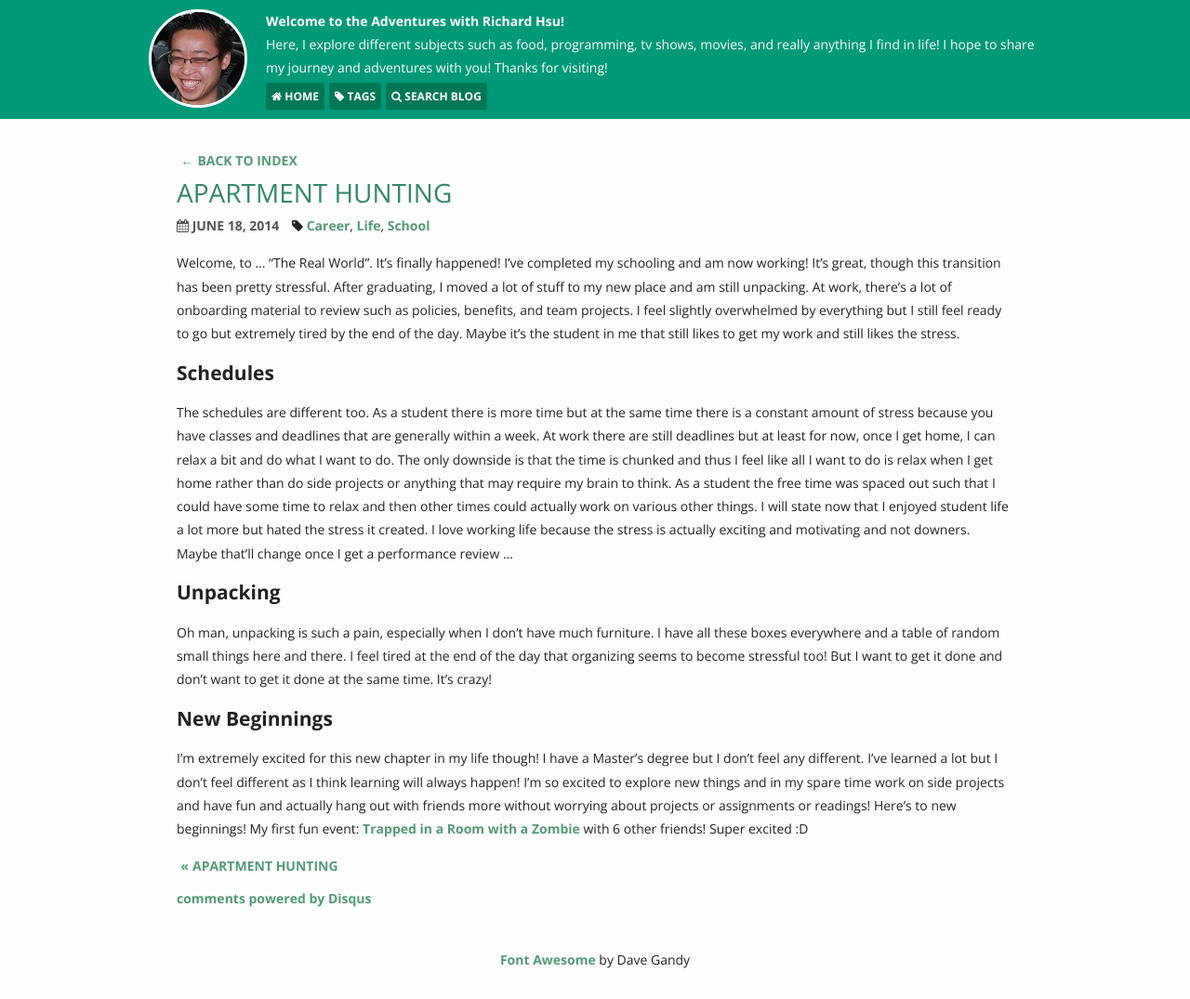
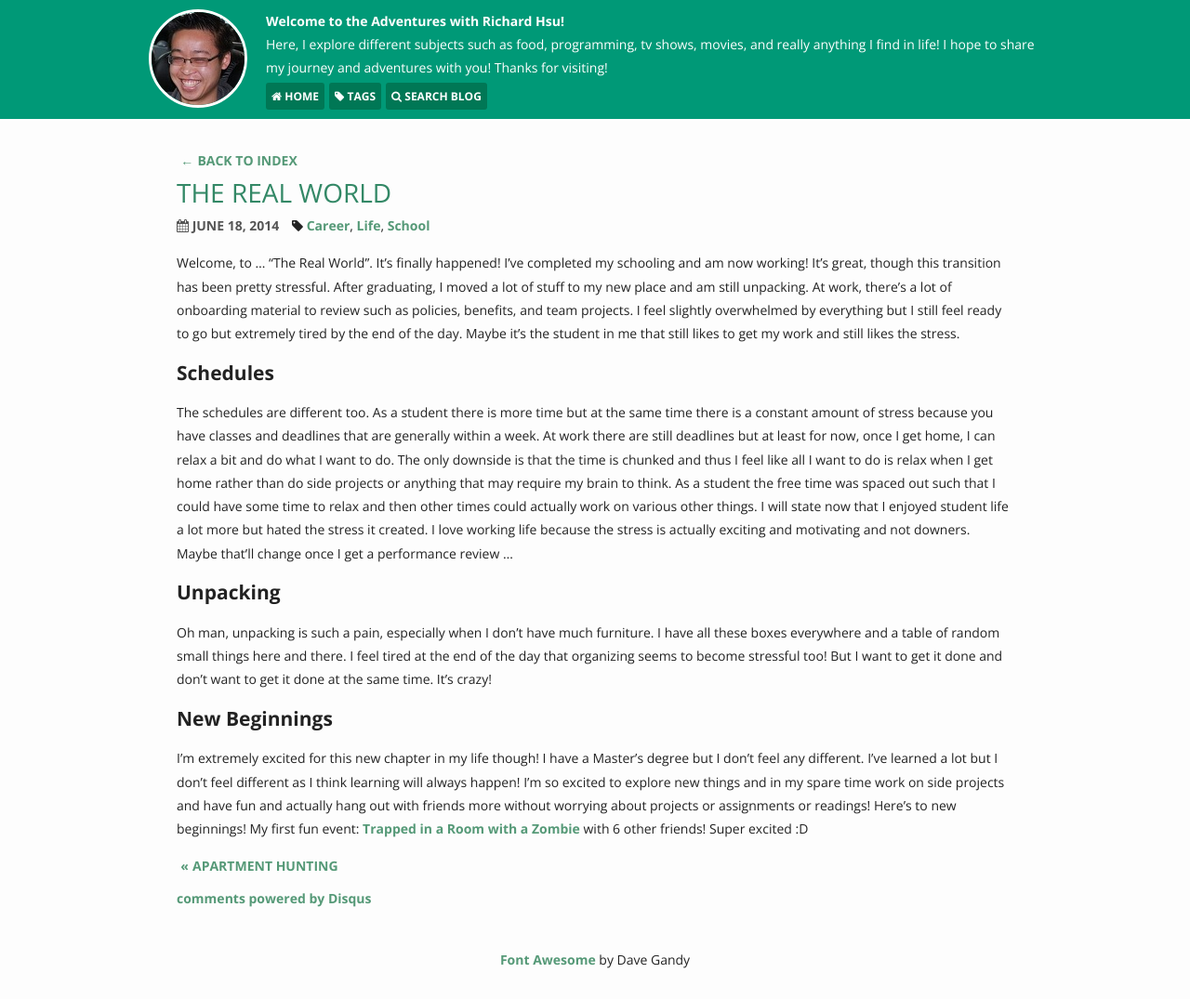
Before and after one commit to richardhsu/richardhsu.github.io, a Jekyll site: the page built from _posts/2014-06-18-the-real-world.markdown, in a window 1280 px wide. Shown: the whole page at 93% size. Built offline with Jekyll 4.4.1, drawn with Linux system fonts in a browser that asks for light colours; nearby versions of some CDN libraries; Markdown is read by kramdown in place of the engine named in the settings; comment, search, counter and statistics services are not loaded.

Commit message:
Build site at 2014-06-18 20:57:19 UTC

```diff
--- a/_posts/2014-06-18-the-real-world.markdown
+++ b/_posts/2014-06-18-the-real-world.markdown
@@ -1,7 +1,7 @@
 ---
 layout: post
 comments: true
-title: "Apartment Hunting"
+title: "The Real World"
 date: 2014-06-18 13:38:00
 tags: [Career, Life, School]
 ---
```
